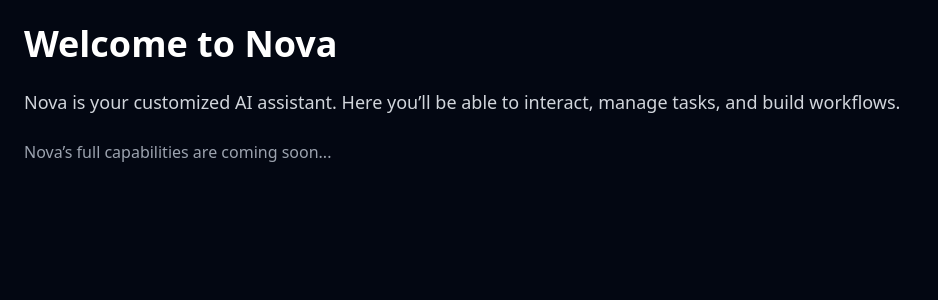
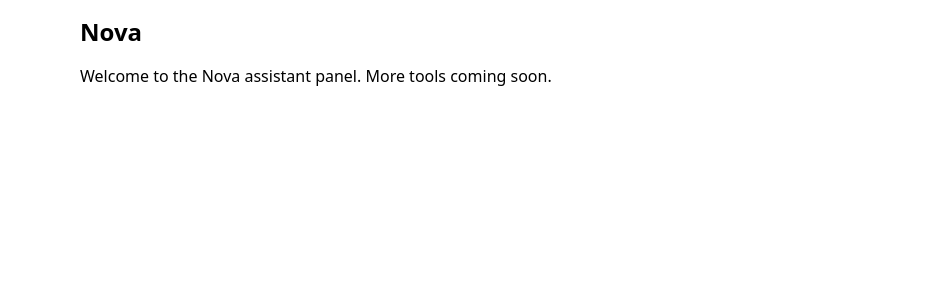
Before and after one commit to AviPulseFounder/navon-ui, a Next.js app: page /nova in a window 1280 px wide. Shown: the top 300 px of the page, without its empty margins (0-938 px from the left). Built offline with nearby package versions, Linux system fonts and the light colour scheme.

Commit message:
Add Axiom page and finalize layout structure

```diff
--- a/pages/axiom.js
+++ b/pages/axiom.js
@@ -3,10 +3,8 @@ import Layout from '../components/Layout';
 export default function Axiom() {
   return (
     <Layout>
-      <div className="text-center mt-10">
-        <h1 className="text-3xl font-bold">Axiom</h1>
-        <p className="text-gray-400 mt-2">Financial insights and strategy hub.</p>
-      </div>
+      <h1 className="text-2xl font-bold mb-4">Axiom</h1>
+      <p>This is the Axiom finance & education hub.</p>
     </Layout>
   );
 }
--- a/pages/nova.js
+++ b/pages/nova.js
@@ -1,20 +1,10 @@
-import Head from "next/head";
+import Layout from '../components/Layout';
 
 export default function Nova() {
   return (
-    <>
-      <Head>
-        <title>Nova – Your Assistant</title>
-      </Head>
-      <main className="min-h-screen bg-gray-950 text-white p-6">
-        <h1 className="text-4xl font-bold mb-6">Welcome to Nova</h1>
-        <p className="text-lg text-gray-300 mb-4">
-          Nova is your customized AI assistant. Here you’ll be able to interact, manage tasks, and build workflows.
-        </p>
-        <div className="mt-6">
-          <p className="text-md text-gray-400">Nova’s full capabilities are coming soon...</p>
-        </div>
-      </main>
-    </>
+    <Layout>
+      <h1 className="text-2xl font-bold mb-4">Nova</h1>
+      <p>Welcome to the Nova assistant panel. More tools coming soon.</p>
+    </Layout>
   );
 }
```
